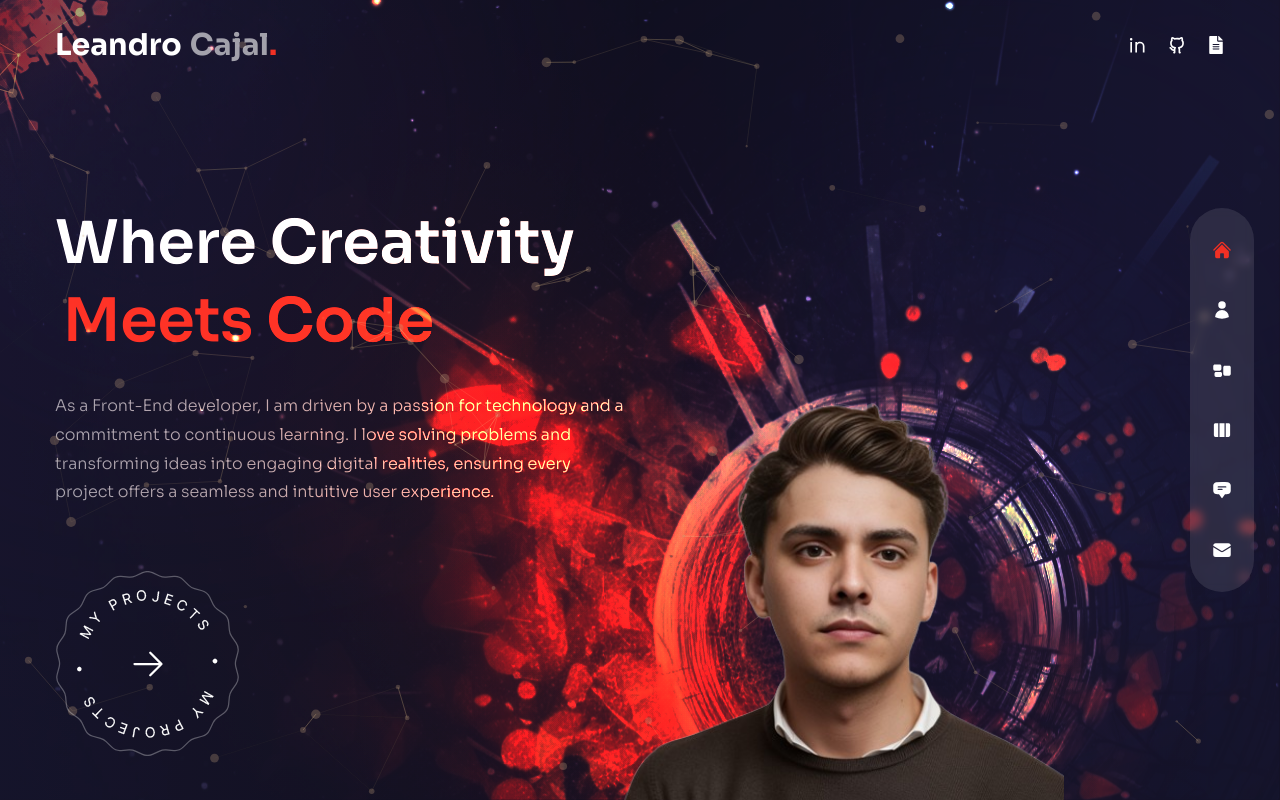
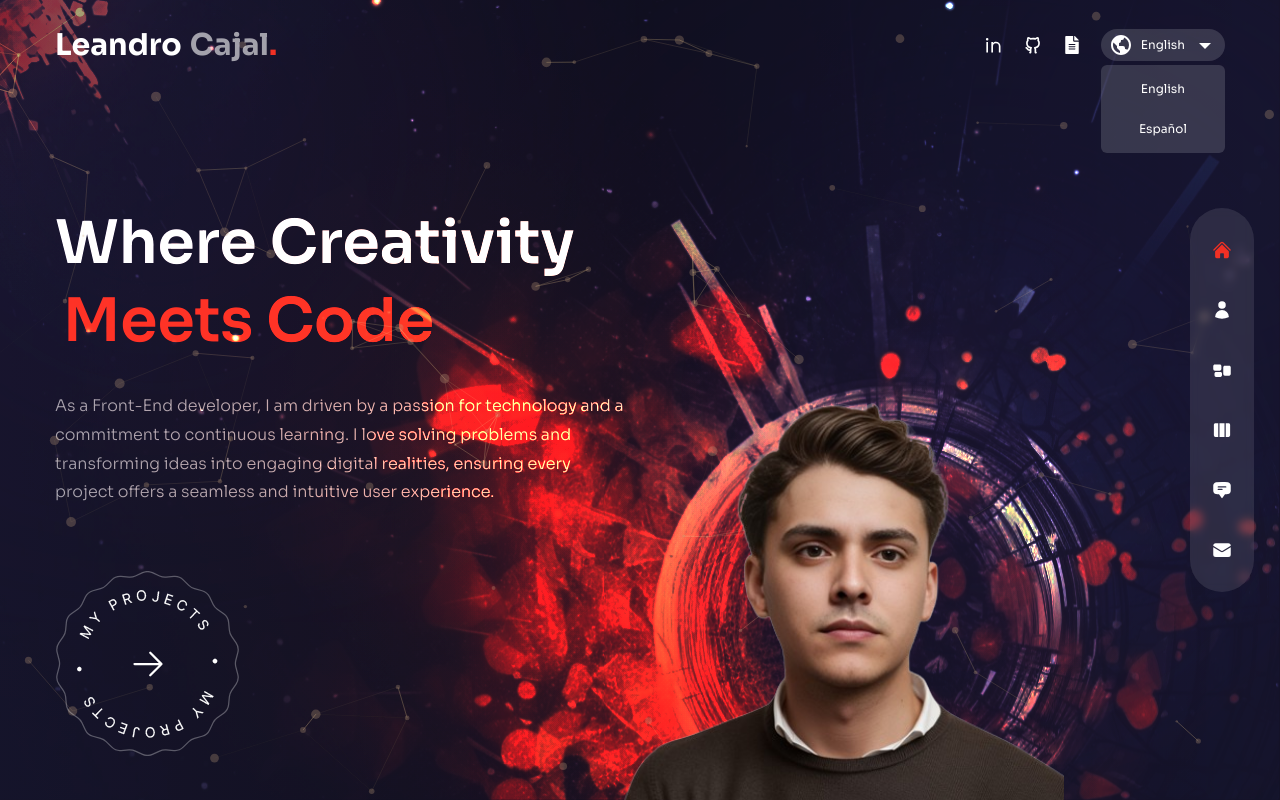
Before and after one commit to leandro-cajal/porfolio-nextjs, a Next.js app: page / in a window 1280 px wide. Built offline with nearby package versions, Linux system fonts and the light colour scheme.

Commit message:
working on language switch

```diff
--- a/components/Socials.js
+++ b/components/Socials.js
@@ -2,10 +2,17 @@
 import Link from "next/link";
 
 //icons
-import { RiLinkedinLine, RiGithubLine } from 'react-icons/ri';
+import { RiLinkedinLine, RiGithubLine, RiArrowDownSFill } from 'react-icons/ri';
 import { FaFileAlt } from 'react-icons/fa';
+import { BiWorld } from 'react-icons/bi';
+
+
+import { useState } from "react";
 
 const Socials = () => {
+  const [language, setLanguage] = useState("english");
+
+
   return <div className="flex items-center gap-x-5 text-lg">
     <Link target="_blank" href={'https://www.linkedin.com/in/leandro-javier-cajal-996899128/'} className="hover:text-accent text-xl transition-all duration-300" title="Linkedin">
       <RiLinkedinLine />
@@ -16,6 +23,17 @@ const Socials = () => {
     <Link href="/leandro-cajal-cv-en.pdf" target="_blank" className="hover:text-accent transition-all duration-300" title="CV">
       <FaFileAlt />
     </Link>
+    <div className="relative">
+      <button className="rounded-full flex gap-2 px-2 py-1 items-center bg-white/15 hover:text-accent text-2xl transition-all duration-300">
+        <BiWorld />
+        <span className="capitalize text-xs">{language}</span>
+        <RiArrowDownSFill />
+      </button>
+      <ul className="absolute flex items-center flex-col space-y-6 bg-white/15 rounded-md p-4 text-xs w-full top-9 left-0">
+        <li className="hover:text-accent transition-all duration-300 cursor-pointer">English</li>
+        <li className="hover:text-accent transition-all duration-300 cursor-pointer">Español</li>
+      </ul>
+    </div>
   </div>;
 };
 export default Socials;
```
